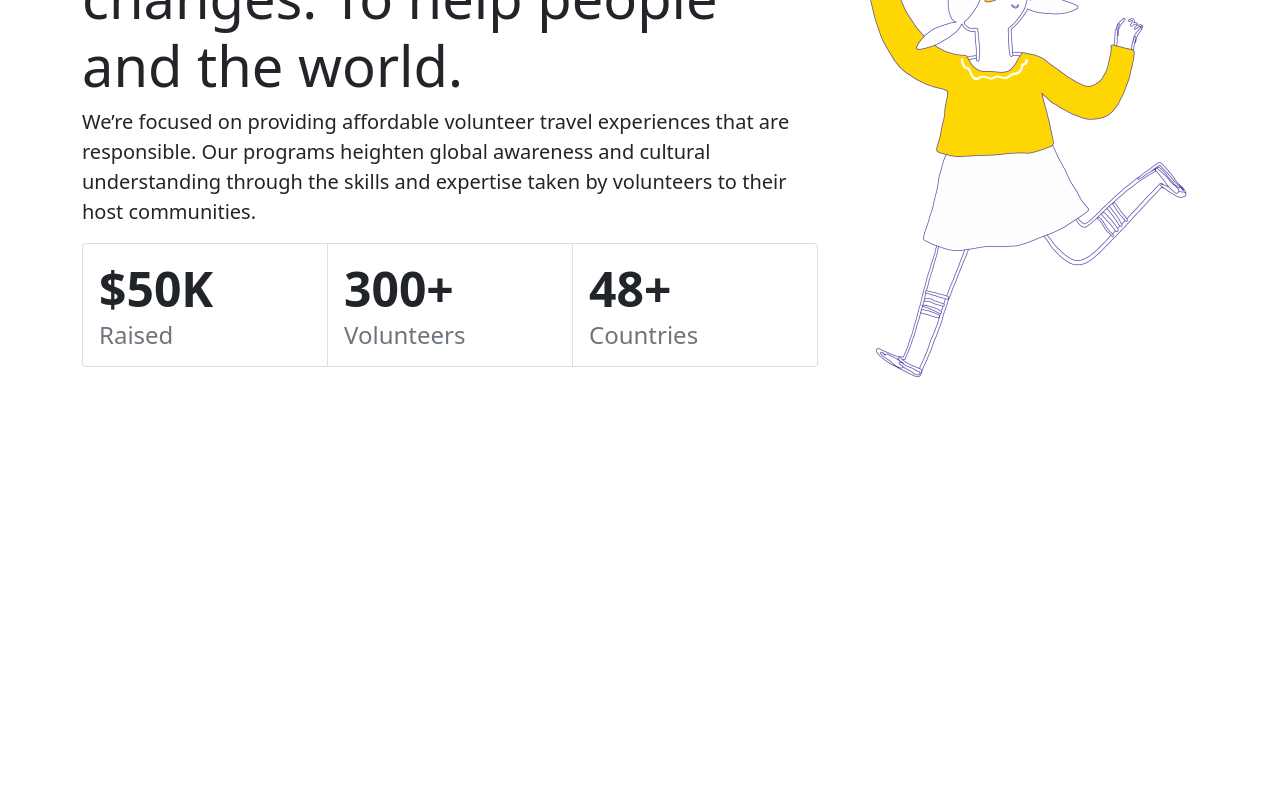
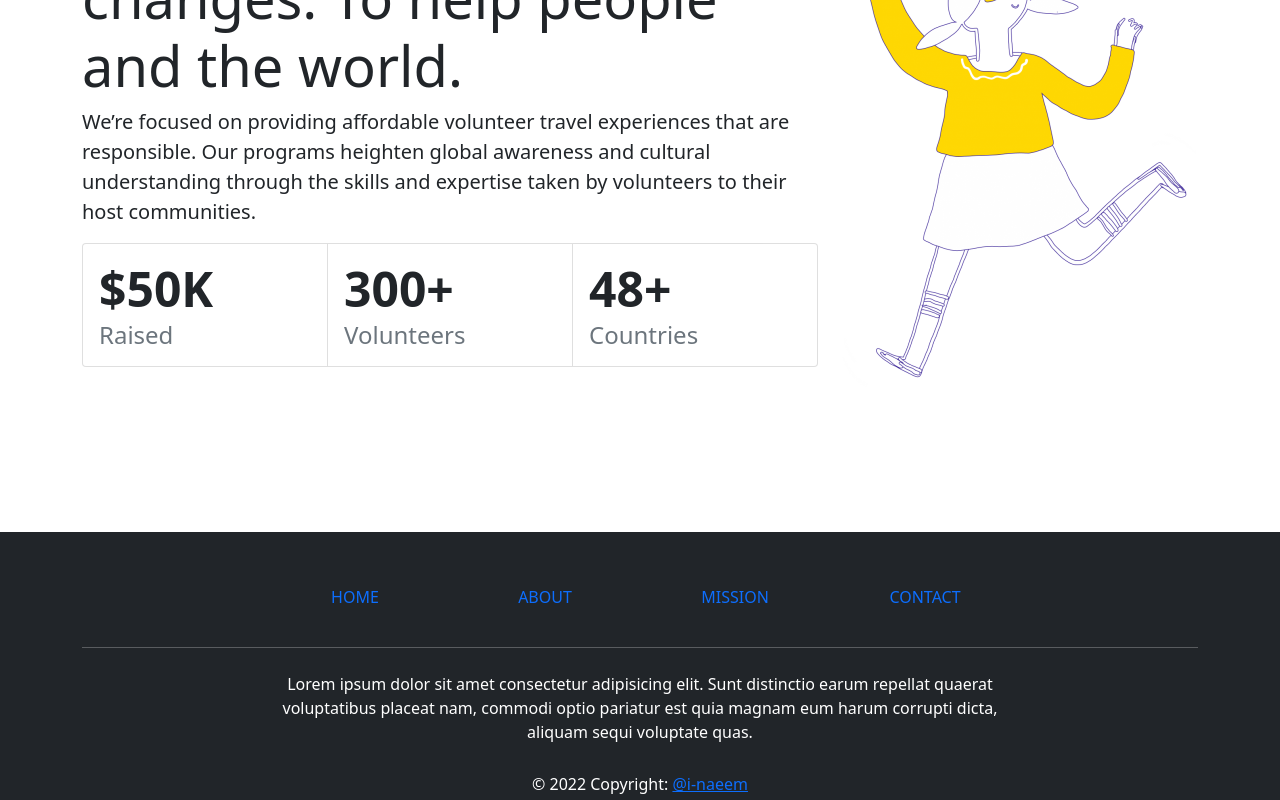
Before and after one commit to i-naeem/fcharity, a React (Create React App) app: page / in a window 1280 px wide. Shown: the part 3479-4279 px from the top of the page. Before the commit the page ends 4011 px from the top, so only its background shows below. Built offline with nearby package versions, Linux system fonts and the light colour scheme.

Commit message:
:sparkles: add footer

```diff
--- a/src/App.js
+++ b/src/App.js
@@ -1,6 +1,7 @@
 import About from './components/About';
 import Banner from './components/Banner';
 import Donations from './components/Donations';
+import Footer from './components/Footer';
 import Header from './components/Header';
 import Mission from './components/Mission';
 import Support from './components/Support';
@@ -16,7 +17,7 @@ const App = (props) => {
         <Support />
         <Mission />
       </main>
-      <footer></footer>
+      <Footer />
     </>
   );
 };
--- /dev/null
+++ b/src/components/Footer.js
@@ -0,0 +1,53 @@
+import { Col, Container, Row } from 'react-bootstrap';
+
+const Footer = (props) => {
+  return (
+    <Container fluid className="bg-dark text-white">
+      <footer className="text-center">
+        <Container>
+          <section>
+            <Row className="text-center d-flex justify-content-center pt-5">
+              <FooterLink to="#home" label="Home" />
+              <FooterLink to="#about" label="About" />
+              <FooterLink to="#mission" label="Mission" />
+              <FooterLink to="#contact" label="Contact" />
+            </Row>
+          </section>
+
+          <hr className="my-4" />
+
+          <section className="mb-2">
+            <Row className="d-flex justify-content-center">
+              <Col lg={8}>
+                <p>
+                  Lorem ipsum dolor sit amet consectetur adipisicing elit. Sunt
+                  distinctio earum repellat quaerat voluptatibus placeat nam,
+                  commodi optio pariatur est quia magnam eum harum corrupti
+                  dicta, aliquam sequi voluptate quas.
+                </p>
+              </Col>
+            </Row>
+          </section>
+        </Container>
+
+        <div className="text-center p-1">
+          © 2022 Copyright: <a href="https://github.com/i-naeem">@i-naeem</a>
+        </div>
+      </footer>
+    </Container>
+  );
+};
+
+export default Footer;
+
+const FooterLink = ({ to = '/#', label }) => {
+  return (
+    <Col md={2}>
+      <h6 className="text-uppercase font-weight-bold ">
+        <a href={to} className="nav-link">
+          {label}
+        </a>
+      </h6>
+    </Col>
+  );
+};
```
